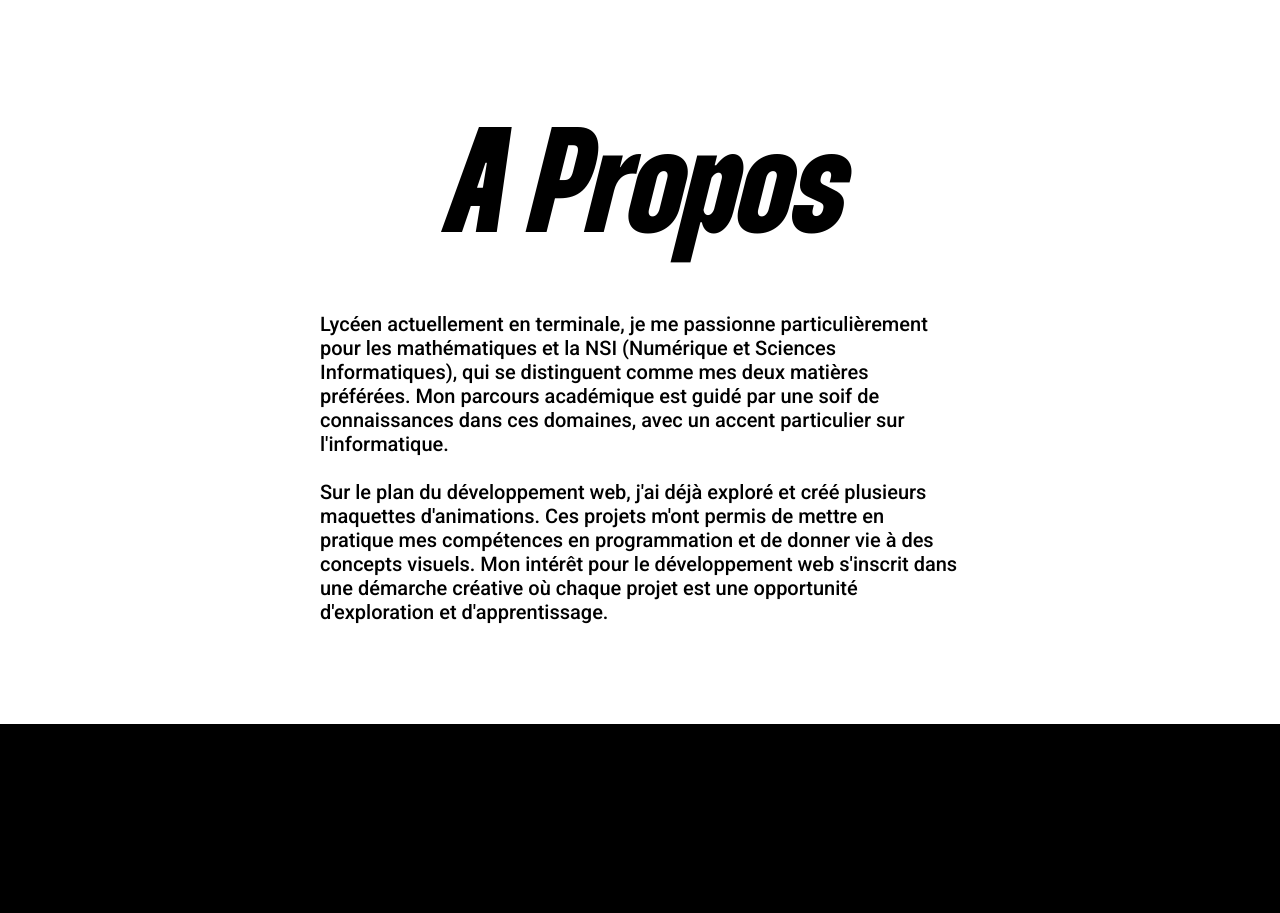
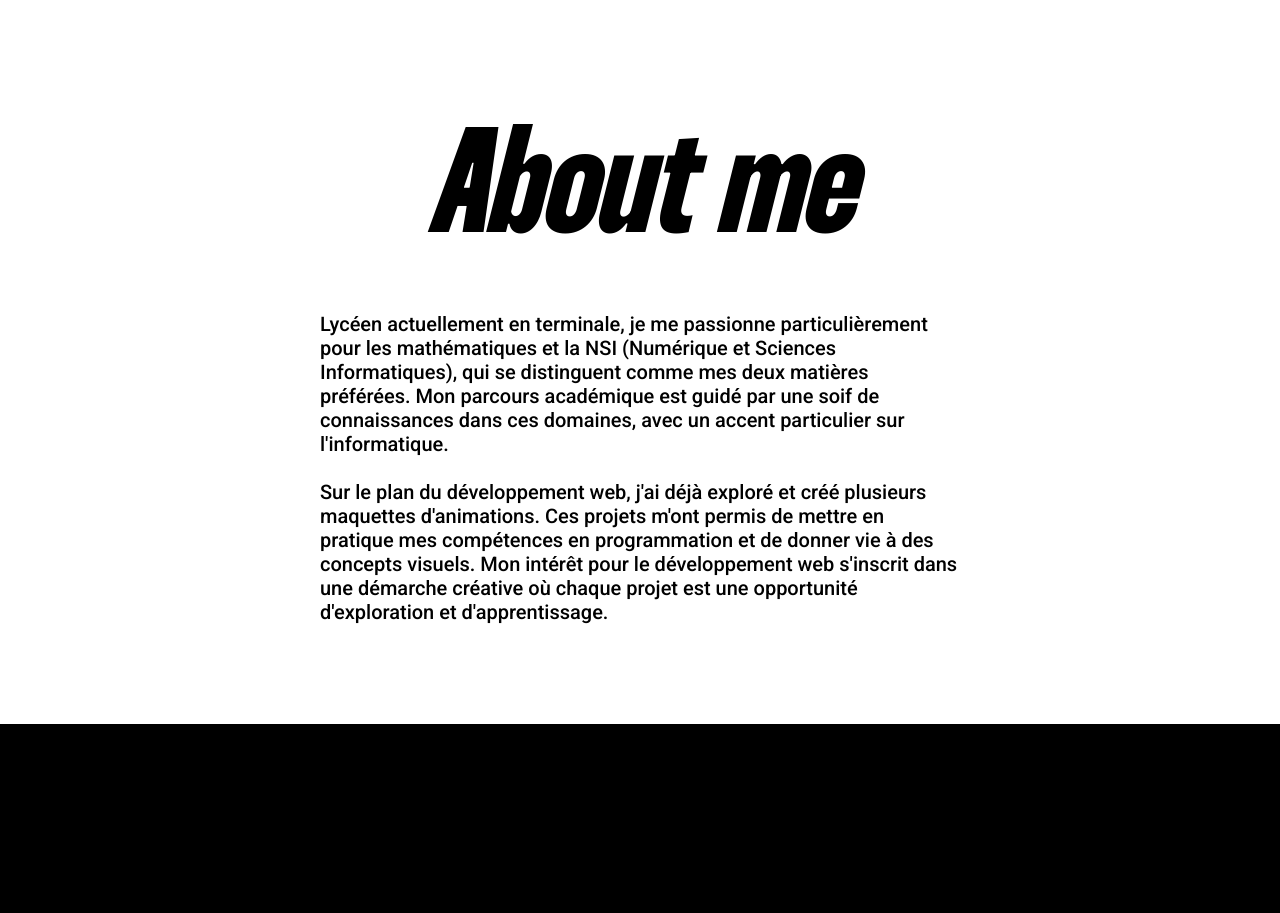
Before and after one commit to Jonas0o0/Portfolio, a plain HTML site: page index.html in a window 1280 px wide. Shown: the part 900-1813 px from the top of the page. Drawn offline with nearby package versions, Linux system fonts and the light colour scheme.

Commit message:
Update index.html

```diff
--- a/index.html
+++ b/index.html
@@ -55,7 +55,7 @@
         </div>
     </header>
     <section id="AP" class="Ap">
-        <h1>A Propos</h1>
+        <h1>About me</h1>
         <div data-aos="fade-up" class="text-content">
             <p>
                 Lycéen actuellement en terminale, je me passionne particulièrement pour les mathématiques et la NSI (Numérique et Sciences Informatiques), qui se distinguent comme mes deux matières préférées. Mon parcours académique est guidé par une soif de connaissances dans ces domaines, avec un accent particulier sur l'informatique.<br> <br>
```
